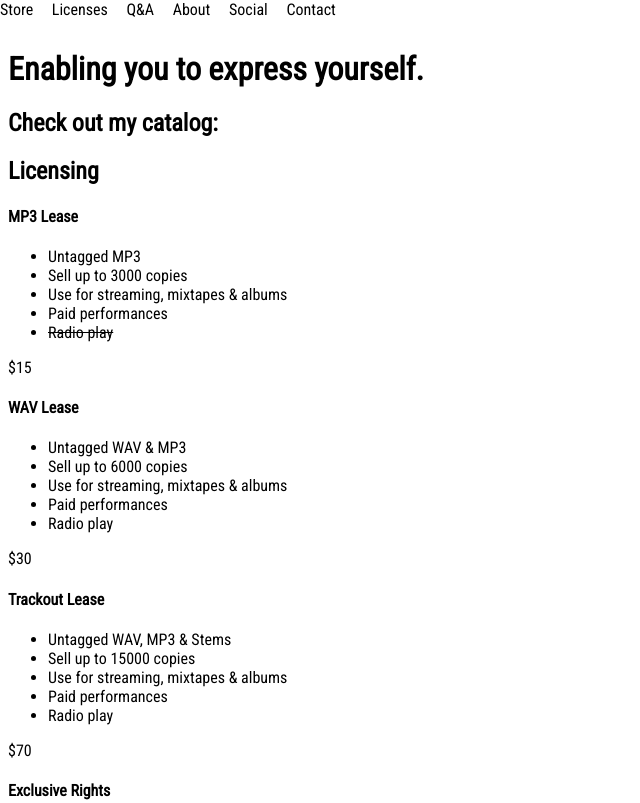
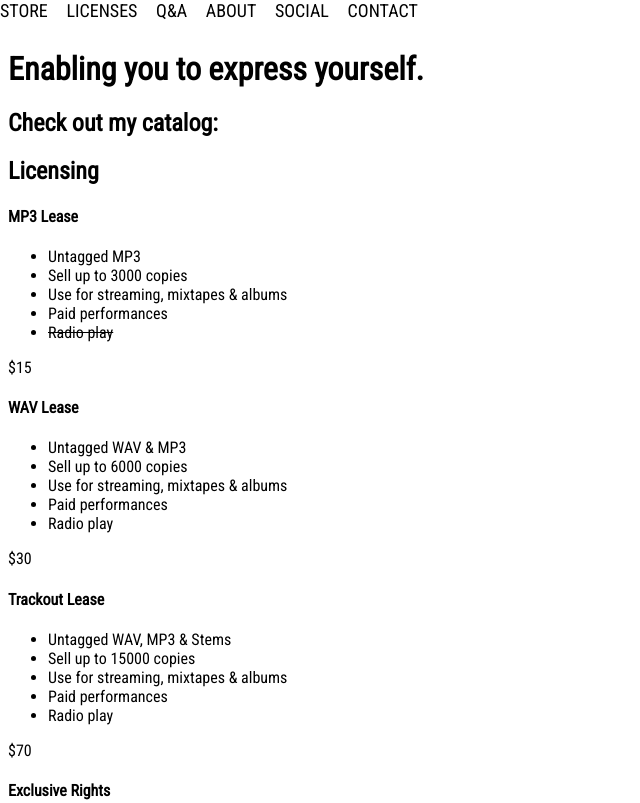
Before and after one commit to josuak/beats, a plain HTML site: page index.html in a window 1280 px wide. Shown: the top 803 px of the page, without its empty margins (0-640 px from the left). Drawn offline with Linux system fonts and the light colour scheme.

Commit message:
Add files via upload

```diff
--- a/css/nav.css
+++ b/css/nav.css
@@ -1,6 +1,8 @@
 nav.mobile li {
   display: inline;
   margin-right: 15px;
+  text-transform: uppercase;
+  font-size: 18px;
 }
 
 nav.mobile ul {
```
